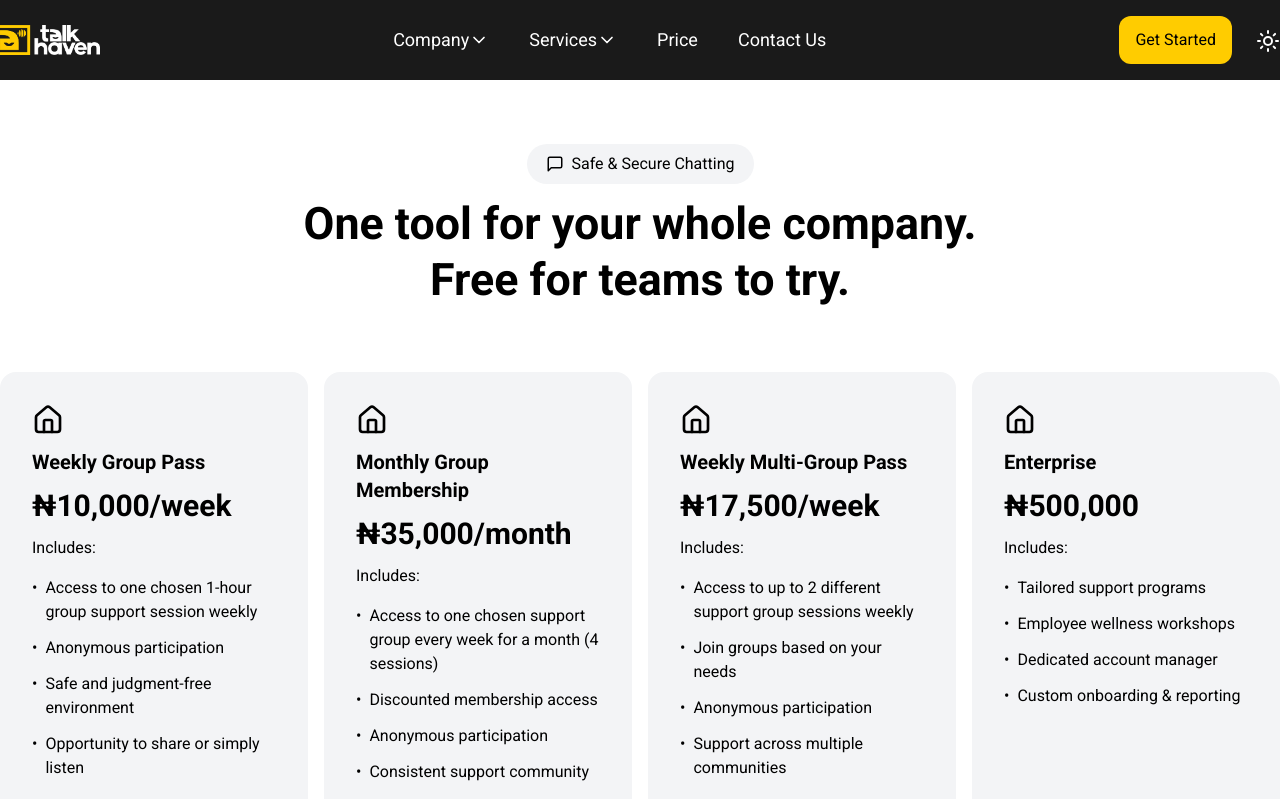
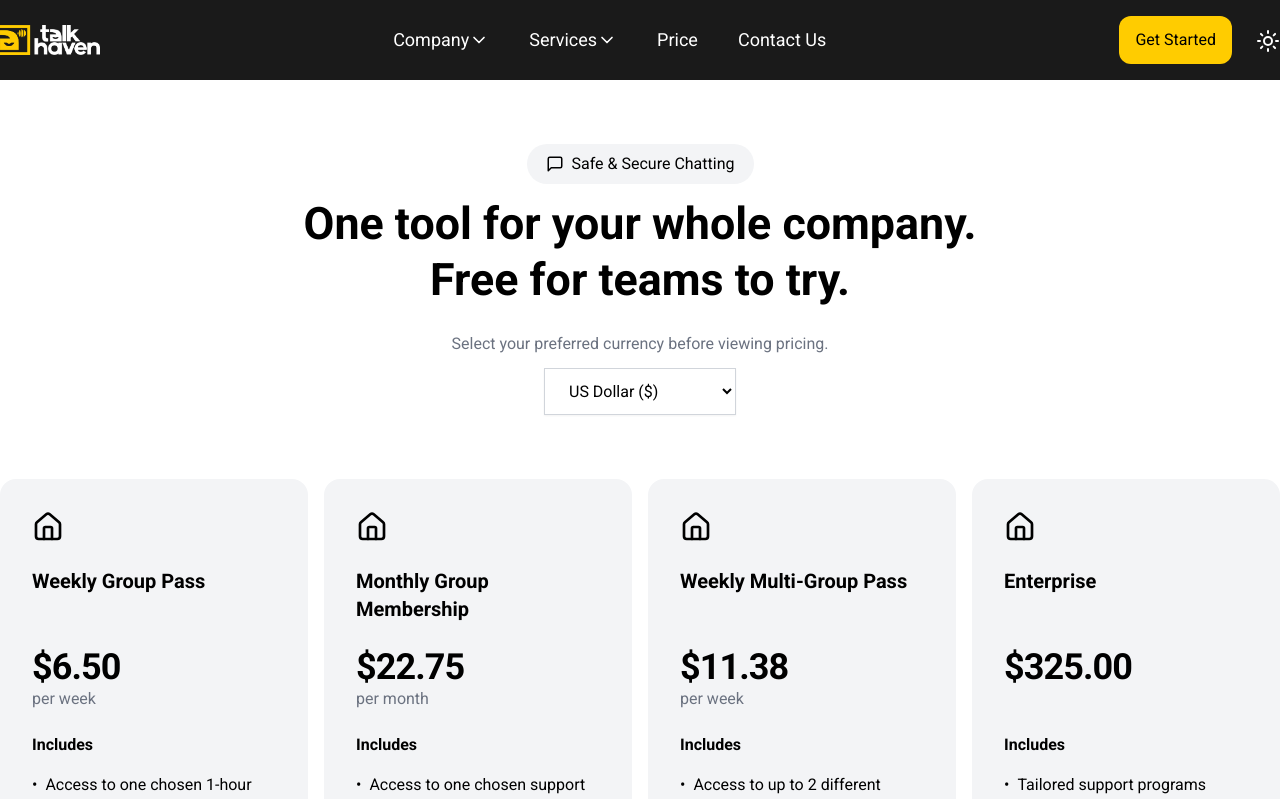
Before and after one commit to Lapark100/talkhaven--v1, a Next.js app: page /price in a window 1280 px wide. Shown: the top 799 px of the page. Built offline with nearby package versions, Linux system fonts and the light colour scheme.

Commit message:
Price Page Update

```diff
--- a/app/price/page.js
+++ b/app/price/page.js
@@ -1,12 +1,44 @@
+"use client";
+
+import { useMemo, useState } from "react";
 import CheckoutButton from "@/components/check-out-button";
 import { MessageSquare, House } from "lucide-react";
 
+const exchangeRates = {
+  NGN: 1,
+  USD: 0.00065,
+  GBP: 0.00049,
+  EUR: 0.00057,
+};
+
+const currencies = [
+  {
+    code: "NGN",
+    label: "Nigerian Naira (₦)",
+  },
+  {
+    code: "USD",
+    label: "US Dollar ($)",
+  },
+  {
+    code: "GBP",
+    label: "British Pound (£)",
+  },
+  {
+    code: "EUR",
+    label: "Euro (€)",
+  },
+];
+
 export default function Price() {
-  const plans = [
+  const [currency, setCurrency] = useState("USD");
+
+  const plans = useMemo(
+    () => [
       {
         title: "Weekly Group Pass",
-      displayPrice: "₦10,000/week",
-      amount: 10000,
+        price: 10000,
+        period: "/week",
         buttonText: "Join This Week's Session",
         features: [
           "Access to one chosen 1-hour group support session weekly",
@@ -17,8 +49,8 @@ export default function Price() {
       },
       {
         title: "Monthly Group Membership",
-      displayPrice: "₦35,000/month",
-      amount: 35000,
+        price: 35000,
+        period: "/month",
         buttonText: "Become a Monthly Member",
         features: [
           "Access to one chosen support group every week for a month (4 sessions)",
@@ -29,8 +61,8 @@ export default function Price() {
       },
       {
         title: "Weekly Multi-Group Pass",
-      displayPrice: "₦17,500/week",
-      amount: 17500,
+        price: 17500,
+        period: "/week",
         buttonText: "Join Multiple Groups",
         features: [
           "Access to up to 2 different support group sessions weekly",
@@ -41,8 +73,8 @@ export default function Price() {
       },
       {
         title: "Enterprise",
-      displayPrice: "₦500,000",
-      amount: 500000,
+        price: 500000,
+        period: "",
         buttonText: "Contact Us",
         features: [
           "Tailored support programs",
@@ -51,13 +83,28 @@ export default function Price() {
           "Custom onboarding & reporting",
         ],
       },
-  ];
+    ],
+    []
+  );
+
+  const formatPrice = (amount) => {
+    const converted = amount * exchangeRates[currency];
+
+    return new Intl.NumberFormat("en-US", {
+      style: "currency",
+      currency,
+      maximumFractionDigits: 2,
+    }).format(converted);
+  };
 
   return (
     <section className="bg-white">
       <div className="container mx-auto max-w-sm md:max-w-7xl">
+
         <div className="flex flex-col items-center justify-center mt-32 md:mt-20">
+
           <div className="flex flex-col items-center justify-center pt-16 space-y-3">
+
             <div className="flex items-center justify-center w-[227px] h-[40px] gap-2 rounded-full bg-gray-100 text-black">
               <MessageSquare className="w-[18px] h-[18px]" />
               <p>Safe & Secure Chatting</p>
@@ -67,48 +114,96 @@ export default function Price() {
               <h2 className="text-[2rem] md:text-[2.8rem] text-black font-bold text-center leading-tight">
                 One tool for your whole company. Free for teams to try.
               </h2>
+
+              <p className="text-center text-gray-500 mt-6">
+                Select your preferred currency before viewing pricing.
+              </p>
             </div>
+
+            <div className="mt-4">
+              <select
+                value={currency}
+                onChange={(e) => setCurrency(e.target.value)}
+                className="rounded-lg border border-gray-300 bg-white px-5 py-3 text-black shadow-sm focus:outline-none focus:ring-2 focus:ring-black"
+              >
+                {currencies.map((item) => (
+                  <option
+                    key={item.code}
+                    value={item.code}
+                  >
+                    {item.label}
+                  </option>
+                ))}
+              </select>
+            </div>
+
           </div>
         </div>
 
         <div className="grid grid-cols-1 gap-4 py-16 md:grid-cols-4">
+
           {plans.map((plan, index) => (
             <div
               key={index}
-              className="flex flex-col justify-between p-8 bg-gray-100 rounded-2xl"
+              className="flex flex-col justify-between rounded-2xl bg-gray-100 p-8"
             >
               <div>
-                <div className="flex flex-col space-y-3 text-black">
-                  <House className="w-8 h-8" />
 
-                  <h4 className="text-xl font-semibold">{plan.title}</h4>
+                <div className="text-black">
 
-                  <h4 className="text-3xl font-bold">
-                    {plan.displayPrice}
+                  <House className="w-8 h-8 mb-6" />
+
+                  {/* Fixed height title */}
+                  <div className="min-h-[64px]">
+                    <h4 className="text-xl font-semibold leading-7">
+                      {plan.title}
                     </h4>
+                  </div>
 
-                  <p className="font-medium">Includes:</p>
+                  {/* Fixed height price */}
+                  <div className="min-h-[70px] mt-4">
+                    <h2 className="text-4xl font-bold tracking-tight">
+                      {formatPrice(plan.price)}
+                    </h2>
+
+                    <p className="text-gray-500 font-medium">
+                      {plan.period.replace("/", "per ")}
+                    </p>
+                  </div>
+
+                  <p className="mt-4 font-semibold">
+                    Includes
+                  </p>
+
                 </div>
 
                 <ul className="mt-4 space-y-3 text-[16px] text-black">
                   {plan.features.map((feature, i) => (
-                    <li key={i} className="flex items-start gap-2">
+                    <li
+                      key={i}
+                      className="flex items-start gap-2"
+                    >
                       <span>•</span>
                       <span>{feature}</span>
                     </li>
                   ))}
                 </ul>
+
               </div>
 
               <div className="mt-8">
                 <CheckoutButton
-                  price={plan.amount}
+                  price={plan.price}
+                  currency={currency}
                   text={plan.buttonText}
                 />
               </div>
+
             </div>
           ))}
+
         </div>
+
       </div>
     </section>
   );
```
Also changed, not shown: 2 other files (tests, documents, lock files or other folders). Lines whose indentation alone changed are shown as unchanged.
